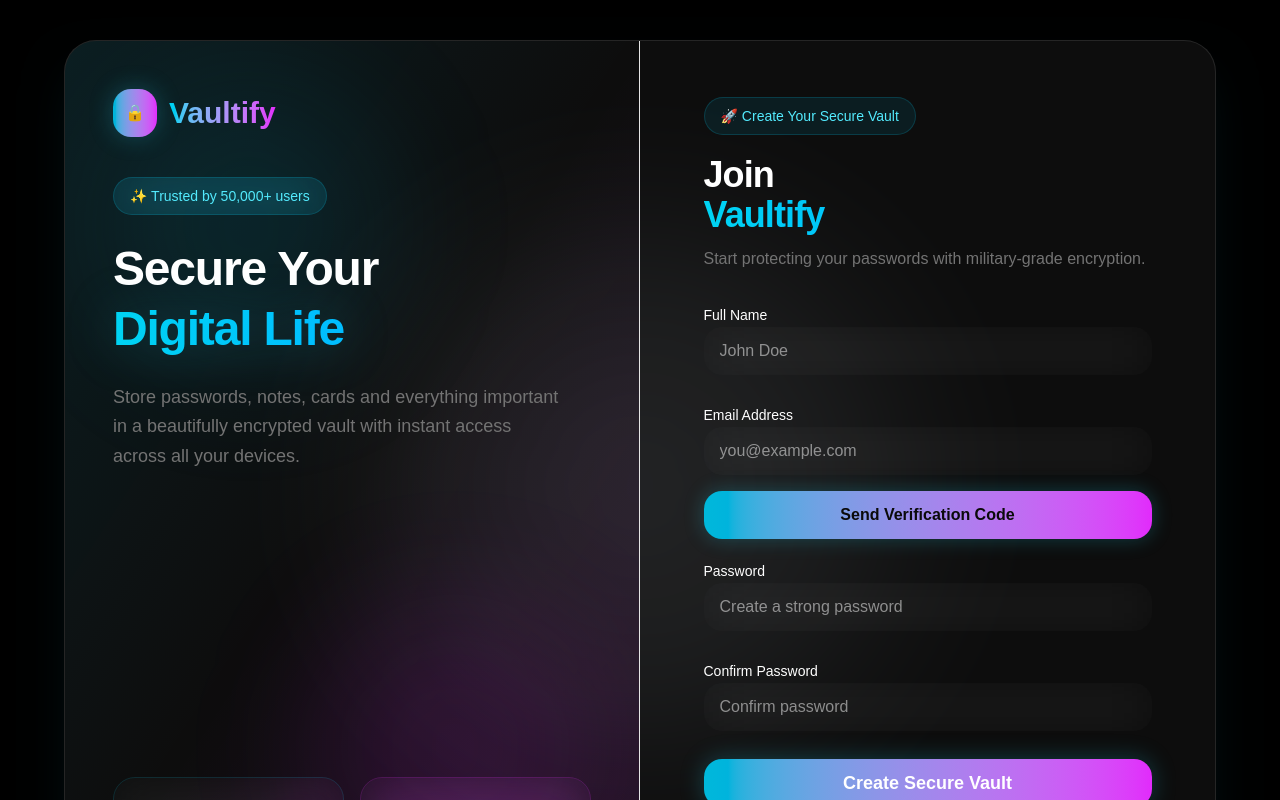
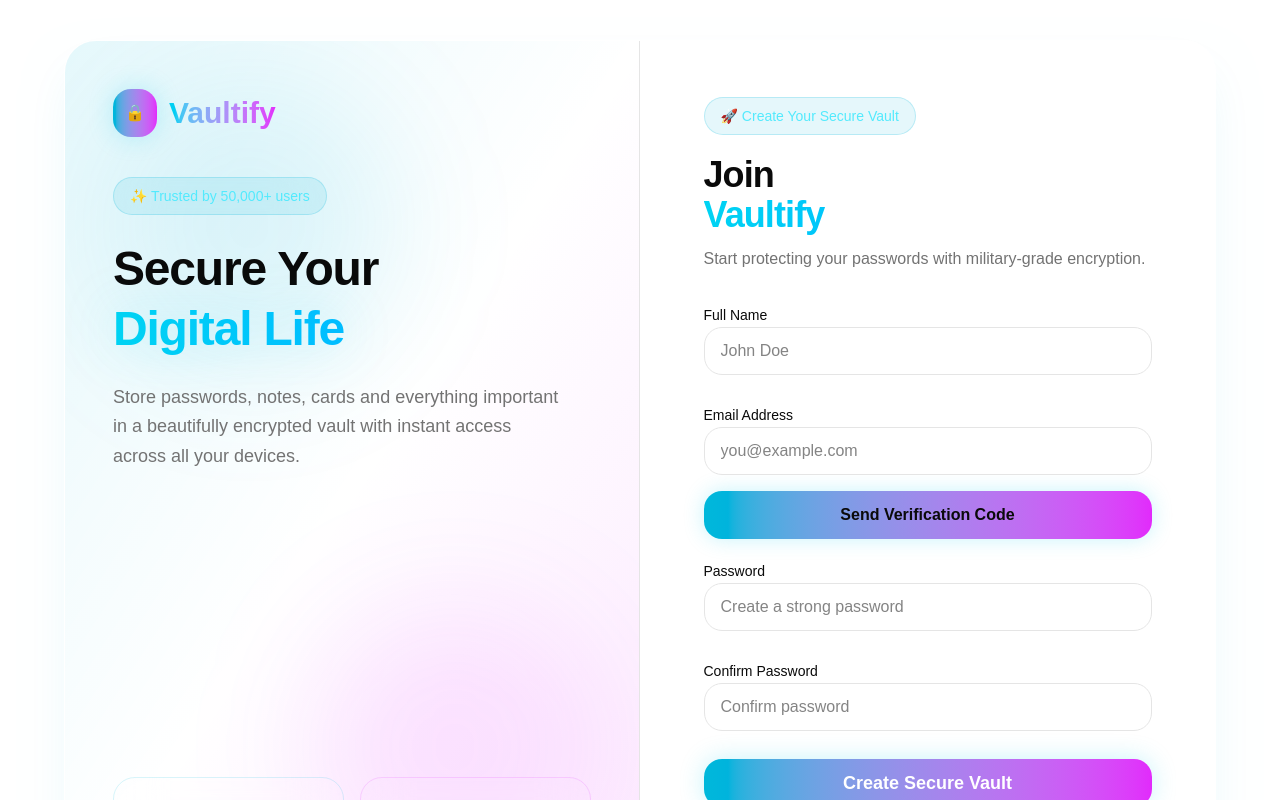
Before and after one commit to hUnteRrooTs/pass-manager, a React (Vite) app in the folder frontend/: page /signup in a window 1280 px wide. Shown: the top 800 px of the page. Built offline with nearby package versions, Linux system fonts and the light colour scheme.

Commit message:
Cleared theming bugs

```diff
--- a/frontend/src/pages/HomePAge.jsx
+++ b/frontend/src/pages/HomePAge.jsx
@@ -2,7 +2,7 @@ import { useEffect, useState } from 'react'
 import LockSVG from "../assets/lock-svgrepo-com.svg"
 import "./HomePage.css"
 import { Button } from '@/components/ui/button';
-import { Link } from 'react-router-dom';
+import { Link, Navigate, useNavigate } from 'react-router-dom';
 import HeroText from './HeroText';
 import {
   Card,
@@ -22,6 +22,7 @@ import {
 } from "lucide-react";
 
 function HomePage() {
+  const navigate = useNavigate()
   const [user, setUser] = useState(null)
   const logout = async () => {
     localStorage.removeItem("user");
@@ -61,19 +62,22 @@ function HomePage() {
         "Only you can view your passwords. Not even us.",
     },
   ];
-  const [darkMode, setDarkMode] = useState(true);
+  const [darkMode, setDarkMode] = useState(() => {
+    return localStorage.getItem("theme") === "dark";
+  });
   useEffect(() => {
-    setUser(JSON.parse(localStorage.getItem("user")))
+    localStorage.setItem(
+      "theme",
+      darkMode ? "dark" : "light"
+    );
+
     if (darkMode) {
       document.documentElement.classList.add("dark");
     } else {
       document.documentElement.classList.remove("dark");
     }
+    setUser(JSON.parse(localStorage.getItem("user")))
 
-    localStorage.setItem(
-      "theme",
-      darkMode ? "dark" : "light"
-    );
   }, [darkMode])
   return (
     <>
--- a/frontend/src/pages/Login.jsx
+++ b/frontend/src/pages/Login.jsx
@@ -4,6 +4,7 @@ import { zodResolver } from "@hookform/resolvers/zod";
 import { useNavigate } from "react-router-dom";
 import { Mail, Lock, ArrowRight } from "lucide-react";
 import { Button } from "@/components/ui/button";
+import { useState, useEffect } from "react";
 import GithubSVG from "../assets/github-svgrepo-com.svg"
 const loginSchema = z.object({
   email: z
@@ -59,8 +60,24 @@ export default function LoginPage() {
 
   };
 
+  const [darkMode, setDarkMode] = useState(() => {
+    return localStorage.getItem("theme") === "dark";
+  });
+  useEffect(() => {
+    localStorage.setItem(
+      "theme",
+      darkMode ? "dark" : "light"
+    );
+
+    if (darkMode) {
+      document.documentElement.classList.add("dark");
+    } else {
+      document.documentElement.classList.remove("dark");
+    }
+
+  }, [darkMode])
   return (
-    <div className="min-h-screen bg-black text-white relative overflow-hidden flex items-center justify-center px-4 py-10">
+    <div className="min-h-screen bg-background text-foreground  relative overflow-hidden flex items-center justify-center px-4 py-10">
       <div
         className="absolute inset-0 z-0 pointer-events-none"
         style={{
@@ -75,7 +92,7 @@ export default function LoginPage() {
           backgroundSize: "100% 100%",
         }}
       />
-      <div className="relative z-10 w-full max-w-5xl grid lg:grid-cols-2 rounded-[32px] overflow-hidden border border-white/10 bg-white/5 backdrop-blur-2xl shadow-2xl shadow-cyan-500/10">
+      <div className="relative z-10 w-full max-w-5xl grid lg:grid-cols-2 rounded-[32px] overflow-hidden border border-white/10  bg-card text-card-foreground backdrop-blur-2xl shadow-2xl shadow-cyan-500/10">
         <div
           className="
     hidden lg:flex
@@ -216,7 +233,7 @@ export default function LoginPage() {
         border
         border-cyan-500/20
 
-        bg-white/5
+        bg-card text-card-foreground
         backdrop-blur-xl
 
         p-5
@@ -241,7 +258,7 @@ export default function LoginPage() {
         border
         border-fuchsia-500/20
 
-        bg-white/5
+        bg-card text-card-foreground
         backdrop-blur-xl
 
         p-5
@@ -341,7 +358,7 @@ export default function LoginPage() {
         border
         border-white/10
 
-        bg-white/5
+        bg-card text-card-foreground
         backdrop-blur-xl
 
         p-6
@@ -388,9 +405,11 @@ export default function LoginPage() {
                 py-4
 
                 rounded-2xl
+  bg-card
+  border
+  border-border
 
-                bg-black/20
-                border
+  text-foreground
 
                 outline-none
 
@@ -466,13 +485,15 @@ export default function LoginPage() {
 
                 rounded-2xl
 
-                bg-black/20
-                border
+  bg-card
+  border
+  border-border
+
+  text-foreground
 
                 outline-none
 
                 transition-all
-
                 ${errors.password
                           ? "border-red-500"
                           : "border-white/10 focus:border-cyan-500"}
--- a/frontend/src/pages/Signup.jsx
+++ b/frontend/src/pages/Signup.jsx
@@ -1,5 +1,5 @@
 import { useForm } from "react-hook-form";
-import { useState } from "react";
+import { useState, useEffect } from "react";
 import { z } from "zod";
 import { zodResolver } from "@hookform/resolvers/zod";
 import { useNavigate } from "react-router-dom";
@@ -104,8 +104,24 @@ export default function SignupPage() {
     }
   };
 
+  const [darkMode, setDarkMode] = useState(() => {
+    return localStorage.getItem("theme") === "dark";
+  });
+  useEffect(() => {
+    localStorage.setItem(
+      "theme",
+      darkMode ? "dark" : "light"
+    );
+
+    if (darkMode) {
+      document.documentElement.classList.add("dark");
+    } else {
+      document.documentElement.classList.remove("dark");
+    }
+
+  }, [darkMode])
   return (
-    <div className="min-h-screen bg-black text-white relative overflow-hidden flex items-center justify-center px-4 py-10">
+    <div className="min-h-screen bg-background text-foreground relative overflow-hidden flex items-center justify-center px-4 py-10">
 
       {/* Background effects */}
       <div
@@ -123,7 +139,7 @@ export default function SignupPage() {
         }}
       />
 
-      <div className="relative z-10 w-full max-w-6xl grid lg:grid-cols-2 rounded-[32px] overflow-hidden border border-white/10 bg-white/5 backdrop-blur-2xl shadow-2xl shadow-cyan-500/10">
+      <div className="relative z-10 w-full max-w-6xl grid lg:grid-cols-2 rounded-[32px] overflow-hidden border border-white/10 bg-card backdrop-blur-2xl shadow-2xl shadow-cyan-500/10">
 
         {/* LEFT PANEL */}
         <div
@@ -460,8 +476,11 @@ export default function SignupPage() {
           px-4
           rounded-2xl
 
-          bg-transparent
-          border-transparent
+  bg-card
+  border
+  border-border
+
+  text-foreground
 
           backdrop-blur-xl
 
@@ -495,8 +514,11 @@ export default function SignupPage() {
           px-4
           rounded-2xl
 
-          bg-transparent
-          border-transparent
+  bg-card
+  border
+  border-border
+
+  text-foreground
 
           backdrop-blur-xl
 
@@ -566,8 +588,11 @@ export default function SignupPage() {
             px-4
             rounded-2xl
 
-          bg-transparent
-          border-transparent
+  bg-card
+  border
+  border-border
+
+  text-foreground
 
             backdrop-blur-xl
 
@@ -597,6 +622,11 @@ export default function SignupPage() {
           px-4
           rounded-2xl
 
+  bg-card
+  border
+  border-border
+
+  text-foreground
           backdrop-blur-xl
 
           focus:outline-none
@@ -628,8 +658,11 @@ export default function SignupPage() {
           px-4
           rounded-2xl
 
-          bg-transparent
-          border-transparent
+  bg-card
+  border
+  border-border
+
+  text-foreground
           backdrop-blur-xl
 
           focus:outline-none
```
